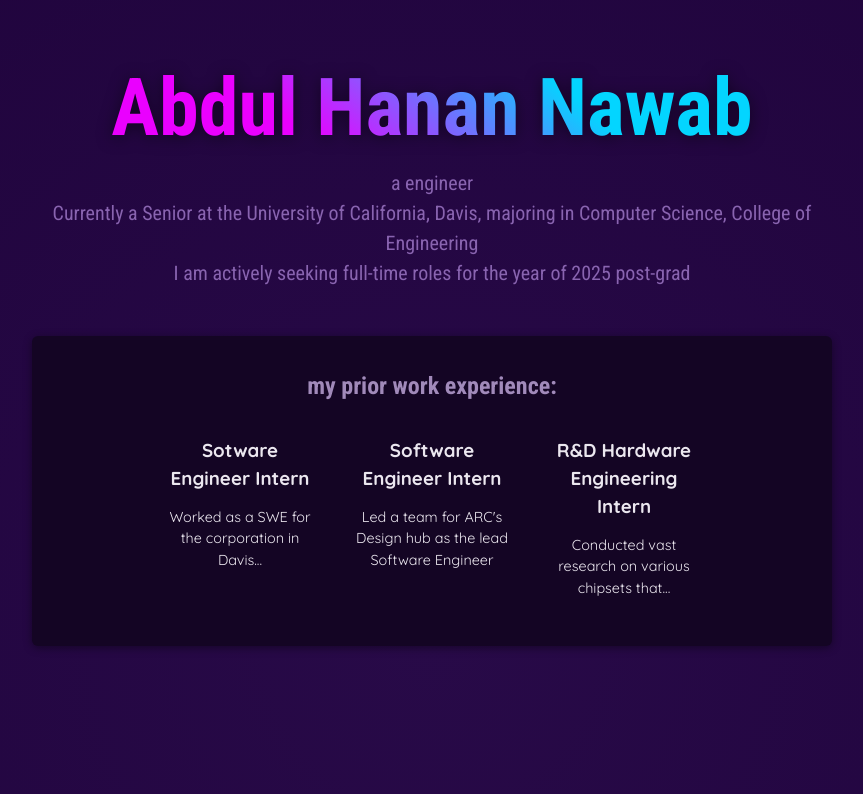
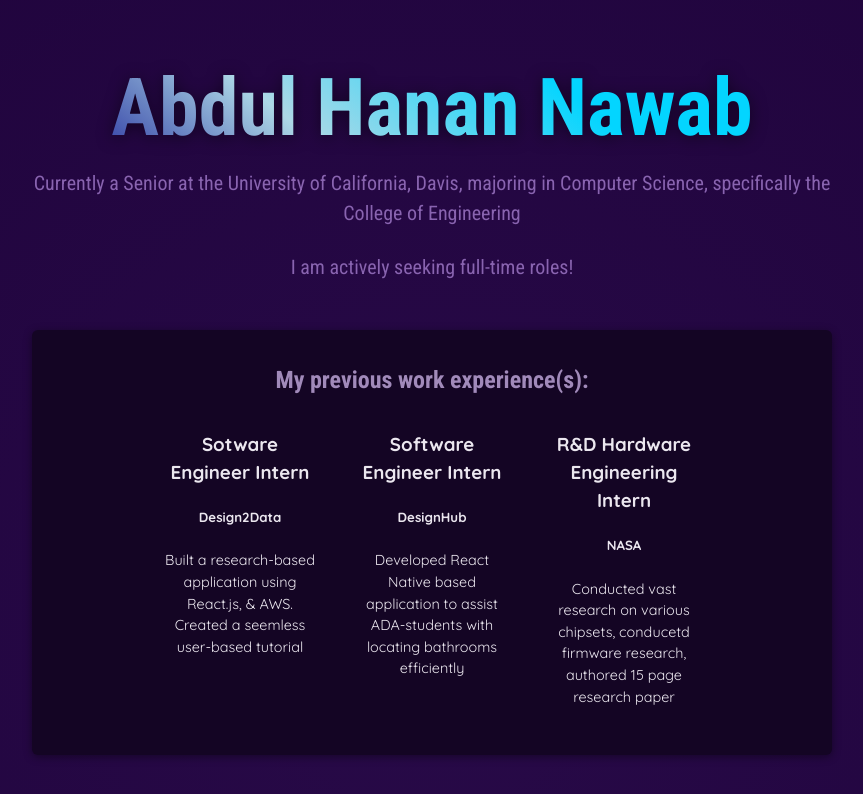
Before and after one commit to abdulnawab916/personalReactPractice, a React (Vite) app: page / in a window 1280 px wide. Shown: the top 794 px of the page, without its empty margins (208-1071 px from the left). Built offline with nearby package versions, Linux system fonts and the light colour scheme.

Commit message:
Some cleanup

```diff
--- a/src/App.jsx
+++ b/src/App.jsx
@@ -9,19 +9,17 @@ function Header() {
   return (
     <header>
         <h1>Abdul Hanan Nawab</h1>
-        <p>a { potentialNames }</p>
         <p>
         Currently a Senior at the University of California, Davis,
-        majoring in Computer Science, College of Engineering
+        majoring in Computer Science, specifically the College of Engineering
         </p>
+        <br />
         <p>
-          I am actively seeking full-time roles for the year of 2025 post-grad
+          I am actively seeking full-time roles!
         </p>
       </header>
     )
 }
-
-
 
 // creating a new component function that we
 // can pass various attributes into it
@@ -45,6 +43,7 @@ function WorkExperience(props) {
   return (
     <li>
       <h3>{props.title}</h3>
+      <h5>{props.company}</h5>
       <p>{props.description}</p>
     </li>
   );
@@ -54,20 +53,30 @@ function WorkExperience(props) {
 function App() {
   // Utilizing props within the main component to display
   // my work experiences
+
+  // Potential issues,
+  // might have an issue with the first line in my work
+  // experience
+  // Things I can add to use props
+  // I should add a member that is stackUsed + technologies used at the
+  // particular organization that I worked at
   return (
     <div>
       <main>
         <Header></Header>
         <section id= "core-concepts">
-        <h2>my prior work experience:</h2>
+        <h2>My previous work experience(s):</h2>
         <ul>
           <WorkExperience title = "Sotware Engineer Intern"
-                          description = "Worked as a SWE for the corporation in Davis..."/>
+                          company = "Design2Data"
+                          description = "Built a research-based application using React.js, & AWS. Created a seemless user-based tutorial"/>
           <WorkExperience title = "Software Engineer Intern"
-                          description = "Led a team for ARC's Design hub as the lead Software Engineer"
+                          company = "DesignHub"
+                          description = "Developed React Native based application to assist ADA-students with locating bathrooms efficiently"
                           />
           <WorkExperience title = "R&D Hardware Engineering Intern"
-                          description = "Conducted vast research on various chipsets that..."/>
+                          company = "NASA"
+                          description = "Conducted vast research on various chipsets, conducetd firmware research, authored 15 page research paper"/>
         </ul>
         </section>
       </main>
@@ -76,11 +85,19 @@ function App() {
 }
 
 export default App;
+
 // Notes
 // When you want to write any type of JS function inside the HTML element shit in the return
 // block, then you need to put {...} around whatever it is.
 // This ensures to us that React will be able to recognize it
 /*
-was having issues setting git up,
-had to remove the remote from being origin or whatever
+  was having issues setting git up,
+  had to remove the remote from being origin or whatever
 */
+/*
+Notes of what I learned
+
+
+
+
+*/
--- a/src/index.css
+++ b/src/index.css
@@ -25,8 +25,8 @@ header {
 }
 
 header img {
-  height: 20rem;
-  width: 12rem;
+  height: 10rem;
+  width: 10rem;
   object-fit: cover;
 }
 
@@ -34,7 +34,7 @@ header h1 {
   margin: 0;
   font-family: "Roboto Condensed", sans-serif;
   font-size: 5rem;
-  background: linear-gradient(40deg, #ea00ff, #ea00ff, #03d5ff, #03d5ff);
+  background: linear-gradient(40deg, darkblue, lightblue, #03d5ff, #03d5ff);
   -webkit-background-clip: text;
   -webkit-text-fill-color: transparent;
   filter: drop-shadow(0 2px 8px rgba(0, 0, 0, 0.5));
```
